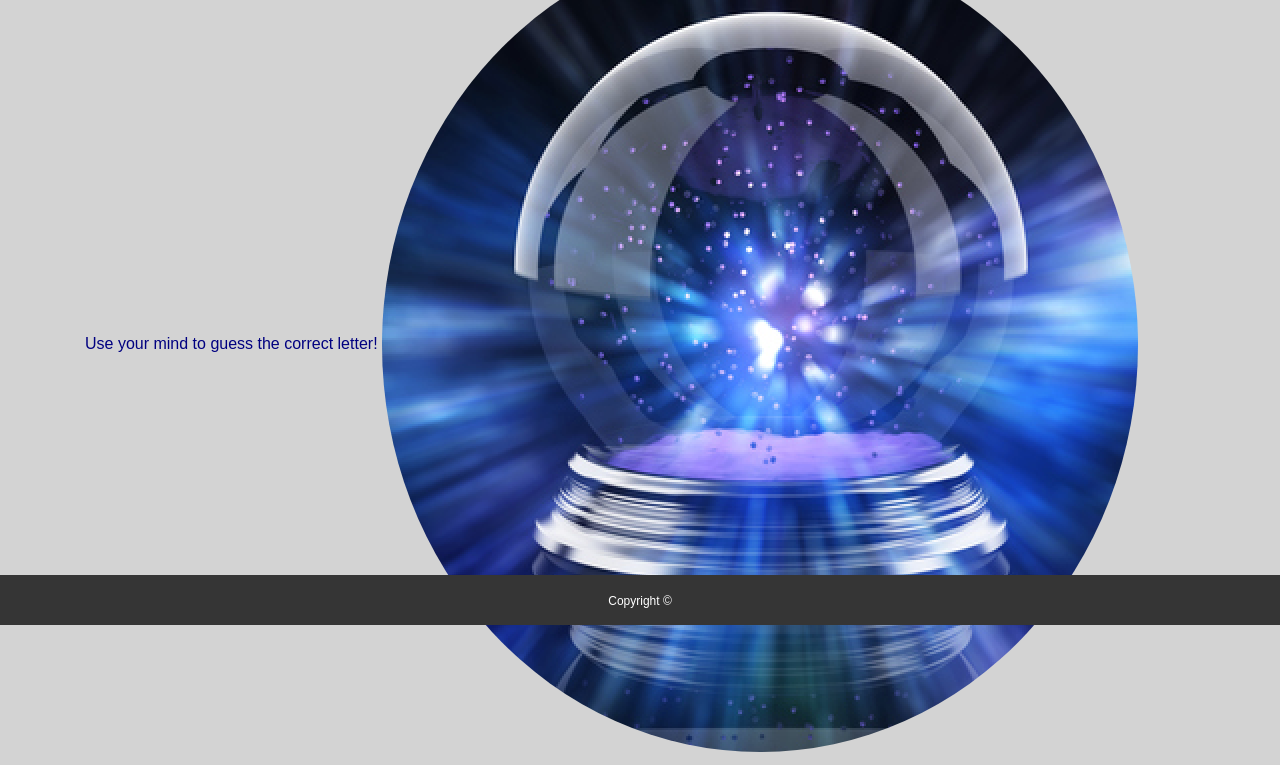
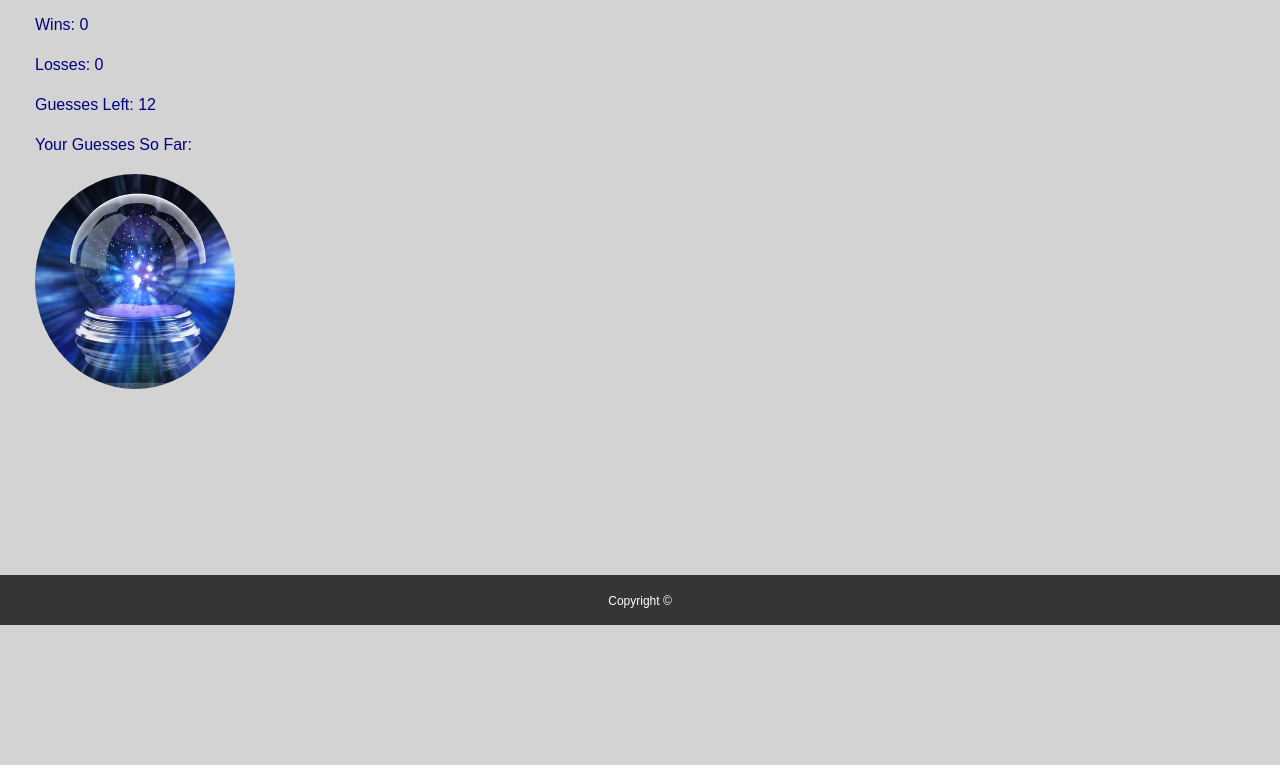
Before and after one commit to Monroe89/psychic_game, a plain HTML site: page index.html in a window 1280 px wide. Shown: the part 175-940 px from the top of the page. After the commit the page ends 800 px from the top, so only its background shows below. Drawn offline with nearby package versions, Linux system fonts and the light colour scheme.

Commit message:
images and javascript are evil

```diff
--- a/index.html
+++ b/index.html
@@ -12,6 +12,7 @@
 
     <style>
         body {
+            margin: 35px;
             padding-top: 15px;
             font-family: 'Libre Franklin', sans-serif;
             color: navy
@@ -29,6 +30,11 @@
             font-size: 12px;
             height: 50px;
         }
+
+        img.img-fluid.rounded-circle {
+            max-width: 200px;
+            max-height: 250px;
+        }
     </style>
 
 </head>
@@ -44,20 +50,21 @@
                     PSYCHIC GAME
                 </h1>
 
-                <h3><strong>Guess The Letter I'm Thinking Of!</strong></h3>
+                <h3>
+                    <strong>Guess The Letter I'm Thinking Of!</strong>
+                </h3>
             </div>
         </div>
     </div>
     <div class="container">
+    </div>
 
-        <div class="row">
+    <div class="row">
 
-            <div class="col-lg-12">
+        <div class="col-md-4">
 
 
-                <p>Use your mind to guess the correct letter!
-
-                        <img src="assets/images/crystal_ball.jpg" class="img-fluid rounded-circle" alt="crystal ball">
+            <p>Use your mind to guess the correct letter!
 
                 <p>Wins:
                     <span id="your-wins">0</span>
@@ -71,9 +78,15 @@
                 <p>Your Guesses So Far:
                     <span id="your-guesses"> </span>
                 </p>
-            </div>
 
+                <div class="col-md-4"></div>
+
+                <img src="assets/images/crystal_ball.jpg" class="img-fluid rounded-circle" alt="Crystal Ball">
+
+                <div class="col-md-4"></div>
         </div>
+
+    </div>
 
 
 
```
